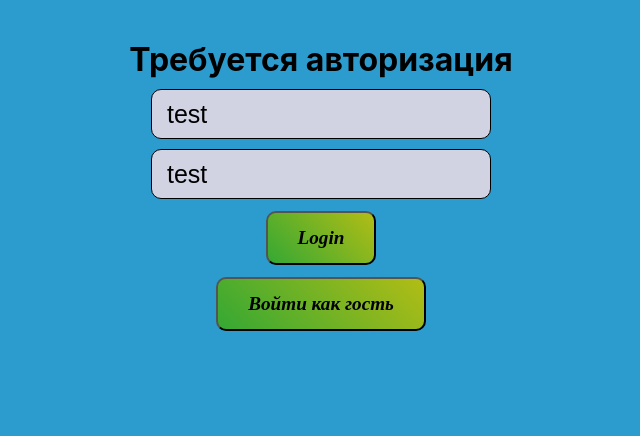
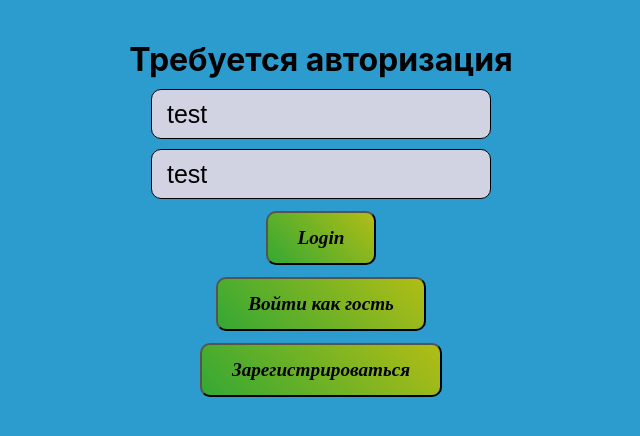
Before and after one commit to Randallflagg19/pers, a React (Create React App) app in the folder Front/: page / in a window 1280 px wide. Shown: the top 436 px of the page, without its empty margins (319-959 px from the left). Built offline with nearby package versions, Linux system fonts and the light colour scheme.

Commit message:
add: reg button

```diff
--- a/Front/src/Login/Login.tsx
+++ b/Front/src/Login/Login.tsx
@@ -2,7 +2,7 @@ import React, { useState, useContext } from "react";
 import { useNavigate } from "react-router-dom";
 import { UserContext } from "../App";
 import { AuthMessageContext } from "../App";
-import styles from './Login.module.css'
+import styles from "./Login.module.css";
 
 export default function Login() {
   const { setIsLoggedIn, setIsGuest } = useContext(UserContext);
@@ -18,6 +18,23 @@ export default function Login() {
     navigate("/main");
   };
 
+  const handleRegistration = () => {
+    {
+      fetch("http://91.210.170.148/api/registation", {
+        headers: { "Content-Type": "application/json" },
+        method: "POST",
+        body: JSON.stringify({ username: login, password: pass }),
+      })
+        .then((res) => res.json())
+        .then((res) => {
+          setAuthMessage("Вы зарегистрированы");
+        })
+        .catch(() => {
+          setIsLoggedIn(false);
+          setAuthMessage("Пользователь уже зарегистрирован");
+        });
+    }
+  };
   return (
     <div className={styles.authWrapper}>
       <h1>{authMessage}</h1>
@@ -31,7 +48,8 @@ export default function Login() {
         onChange={(e) => setPass(e.target.value)}
         value={pass}
       />
-      <button className={styles.loginButton}
+      <button
+        className={styles.loginButton}
         onClick={() => {
           fetch("http://91.210.170.148/api/login", {
             headers: { "Content-Type": "application/json" },
@@ -54,7 +72,12 @@ export default function Login() {
       >
         Login
       </button>
-      <button className={styles.loginButton} onClick={handleGuestLogin}>Войти как гость</button>
+      <button className={styles.loginButton} onClick={handleGuestLogin}>
+        Войти как гость
+      </button>
+      <button className={styles.loginButton} onClick={handleRegistration}>
+        Зарегистрироваться
+      </button>
     </div>
   );
 }
--- a/Front/src/components/MatchButton/MatchButton.tsx
+++ b/Front/src/components/MatchButton/MatchButton.tsx
@@ -18,7 +18,7 @@ export default function MatchButton({ posts }: any) {
         seen[post.word] = true;
       }
     });
-
+    console.log("Match!");
     console.log(duplicatedPosts);
   };
   return (
--- a/Front/src/components/usePosts.tsx
+++ b/Front/src/components/usePosts.tsx
@@ -88,5 +88,3 @@ export function usePosts(setIsLoggedIn: (value: boolean) => void) {
     searchValue,
   };
 }
-
-// const response = await fetch("http://91.210.170.148/api/translator/get");
```
